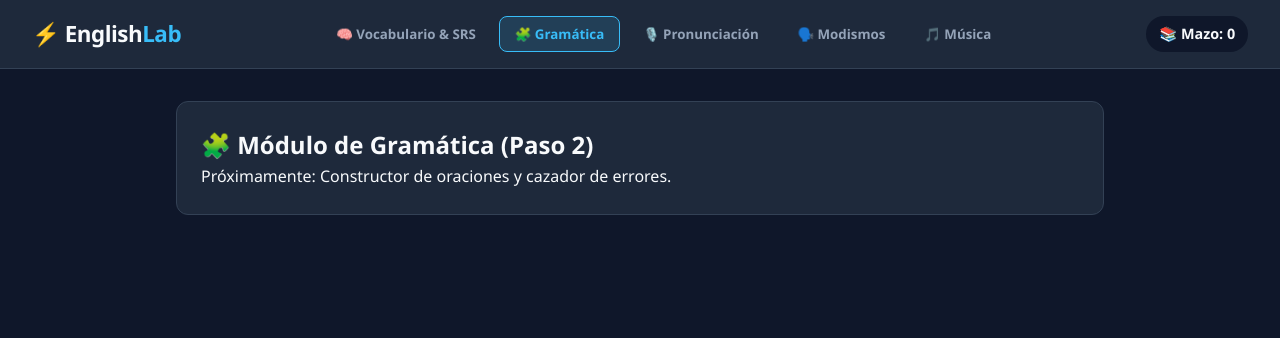
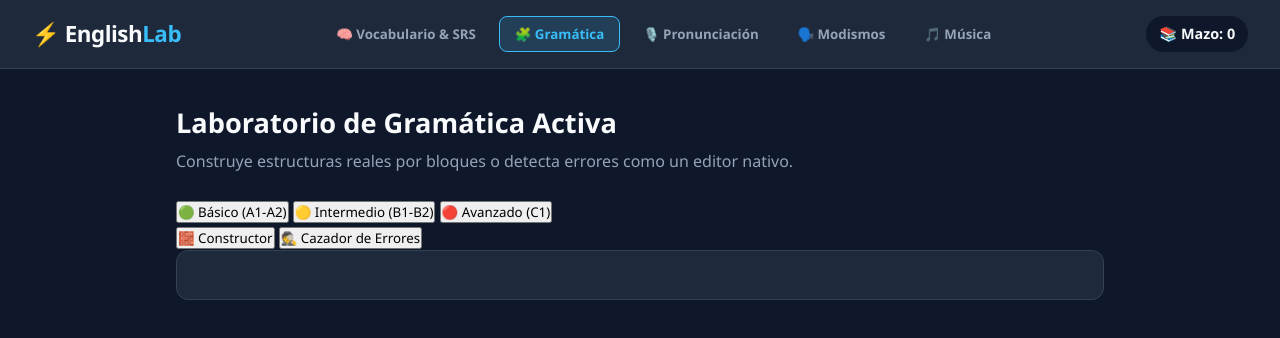
Before and after one commit to mumuja/English-Lessons, a plain HTML site: page index.html in a window 1280 px wide. Both pictures are taken after a click on the button "🧩 Gramática". Drawn offline with Linux system fonts and the light colour scheme.

Commit message:
Implement dynamic grammar module in index.html
Added dynamic grammar module with controls and interactive arena.

```diff
--- a/index.html
+++ b/index.html
@@ -64,11 +64,29 @@
       </div>
     </section>
 
-    <!-- PLACEHOLDERS PARA LOS SIGUIENTES PASOS -->
-    <section id="grammar" class="module"><div class="card"><h2>🧩 Módulo de Gramática (Paso 2)</h2><p>Próximamente: Constructor de oraciones y cazador de errores.</p></div></section>
-    <section id="pronunciation" class="module"><div class="card"><h2>🎙️ Estudio de Pronunciación (Paso 3)</h2><p>Próximamente: Reconocimiento de voz en tiempo real y pares mínimos.</p></div></section>
-    <section id="slang" class="module"><div class="card"><h2>🗣️ Modismos y Phrasal Verbs (Paso 4)</h2><p>Próximamente: Decodificador de inglés real y callejero.</p></div></section>
-    <section id="music" class="module"><div class="card"><h2>🎵 Music & Lyrics Lab (Paso 5)</h2><p>Próximamente: Reproductor de YouTube con letras interactivas.</p></div></section>
+  <!-- MÓDULO 2: GRAMÁTICA DINÁMICA -->
+    <section id="grammar" class="module">
+      <div class="module-header">
+        <h1>Laboratorio de Gramática Activa</h1>
+        <p>Construye estructuras reales por bloques o detecta errores como un editor nativo.</p>
+      </div>
+
+      <!-- Controles de Nivel y Modo -->
+      <div class="grammar-controls">
+        <div class="level-selector">
+          <button class="lvl-btn active" data-level="basic">🟢 Básico (A1-A2)</button>
+          <button class="lvl-btn" data-level="intermediate">🟡 Intermedio (B1-B2)</button>
+          <button class="lvl-btn" data-level="advanced">🔴 Avanzado (C1)</button>
+        </div>
+        <div class="mode-selector">
+          <button class="mode-btn active" data-mode="builder">🧱 Constructor</button>
+          <button class="mode-btn" data-mode="hunter">🕵️ Cazador de Errores</button>
+        </div>
+      </div>
+
+      <!-- Arena Interactiva de Gramática -->
+      <div id="grammar-arena" class="card"></div>
+    </section>
   </main>
 
   <script src="app.js"></script>
```
